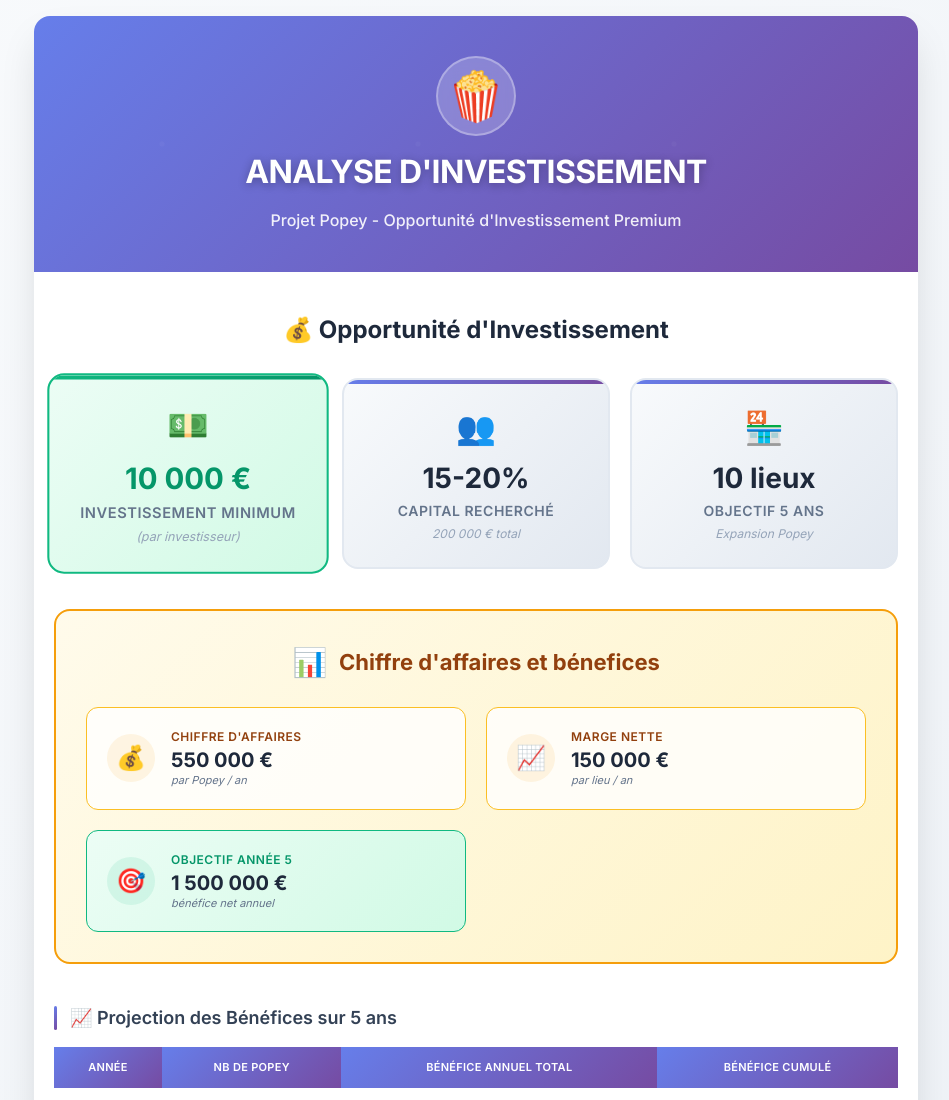
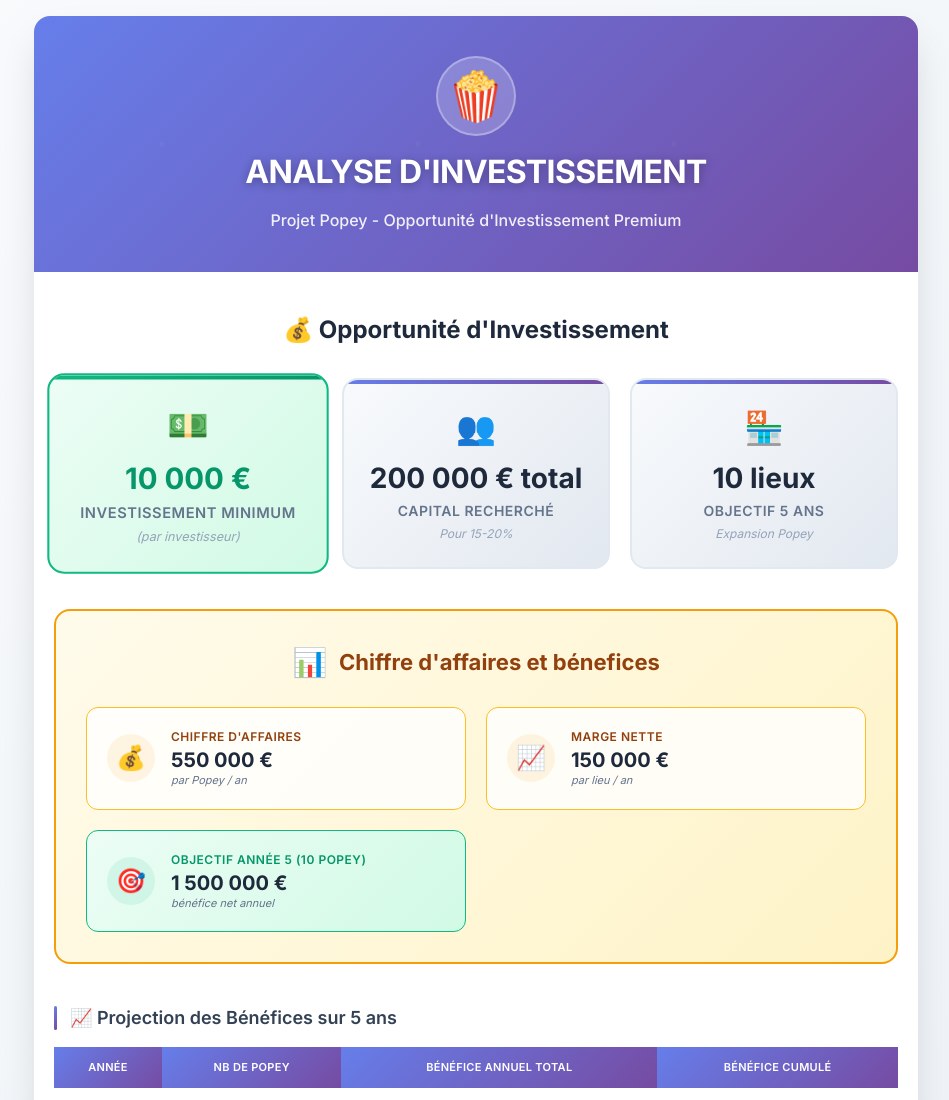
Before and after one commit to Mariusky008/investisseurs, a plain HTML site: page index.html in a window 1280 px wide. Shown: the top 1100 px of the page, without its empty margins (164-1113 px from the left). Drawn offline with Linux system fonts and the light colour scheme.

Commit message:
Update index.html

```diff
--- a/index.html
+++ b/index.html
@@ -920,9 +920,9 @@
 
                 <div class="investment-card">
                     <div class="card-icon">👥</div>
-                    <div class="card-value">15-20%</div>
+                    <div class="card-value">200 000 € total</div>
                     <div class="card-label">Capital recherché</div>
-                    <div class="card-sublabel">200 000 € total</div>
+                    <div class="card-sublabel">Pour 15-20% </div>
                 </div>
 
                 <div class="investment-card">
@@ -963,7 +963,7 @@
                 <div class="assumption-card highlight-assumption">
                     <div class="assumption-icon">🎯</div>
                     <div class="assumption-content">
-                        <div class="assumption-title">Objectif année 5</div>
+                        <div class="assumption-title">Objectif année 5 (10 Popey)</div>
                         <div class="assumption-value">1 500 000 €</div>
                         <div class="assumption-detail">bénéfice net annuel</div>
                     </div>
```
